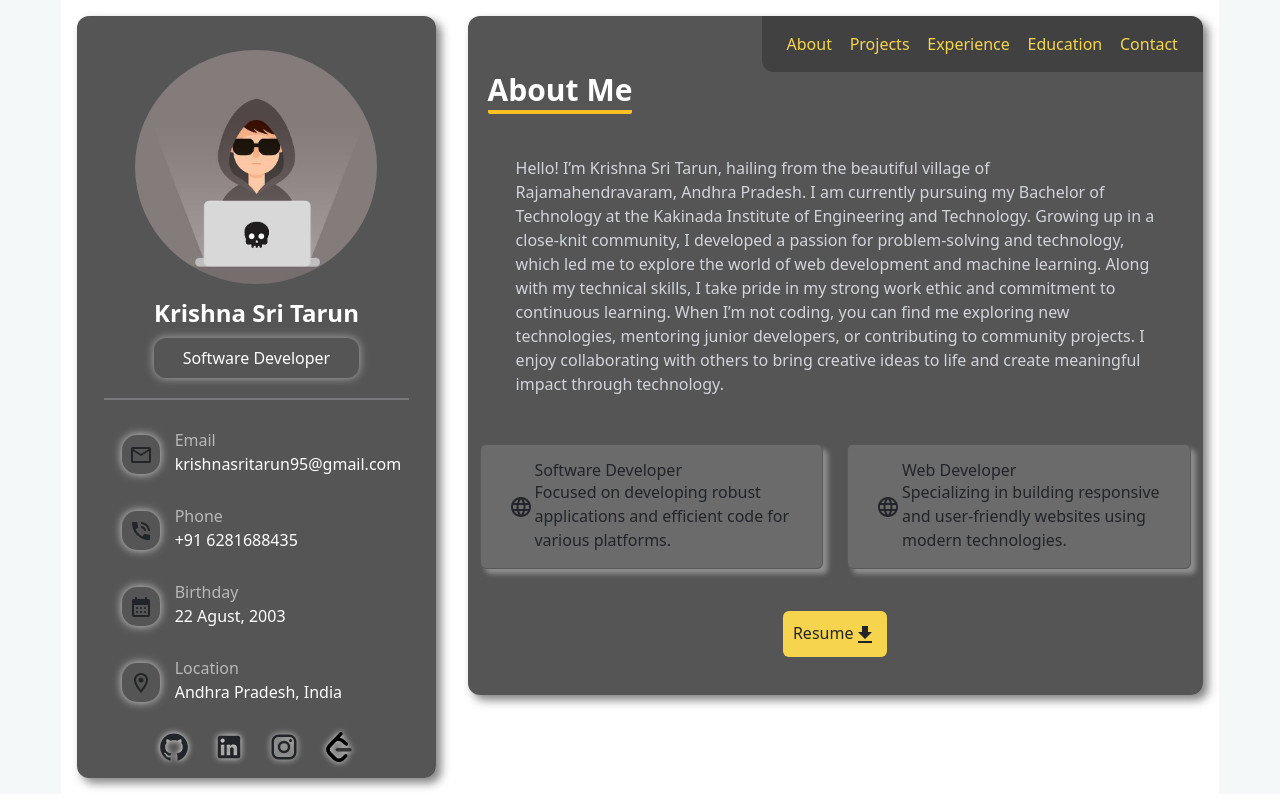
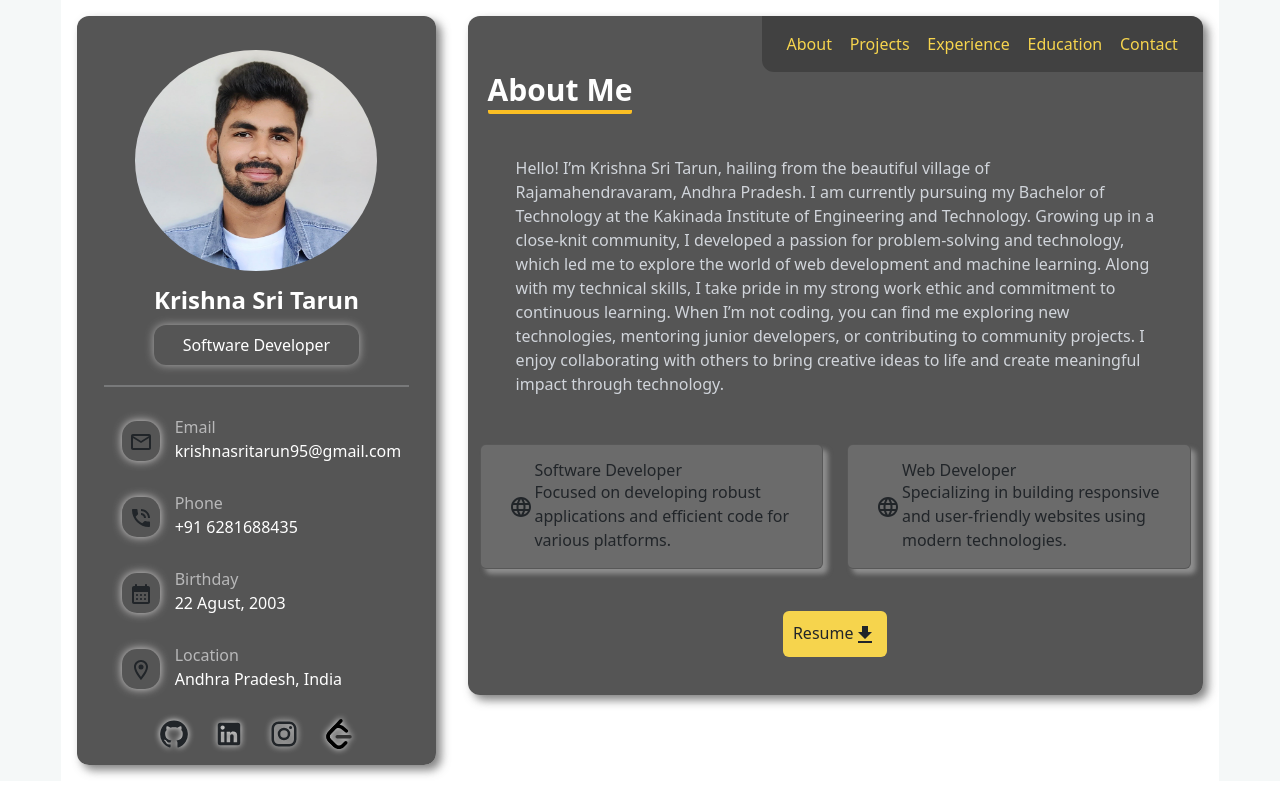
Before and after one commit to SatyaDurgaPaladugula/Portfolio, a React (Vite) app: page / in a window 1280 px wide. Built offline with nearby package versions, Linux system fonts and the light colour scheme.

Commit message:
Pofile Added

```diff
--- a/src/Contact.css
+++ b/src/Contact.css
@@ -122,8 +122,9 @@
 .icon_bottom2 {
       margin: 0 15px;
       text-decoration: none;
+      filter: drop-shadow(0 0 3px rgb(166, 165, 165));
 }
 
-.icon_bottom:hover {
-      color: #f8f9fb;
+.icon_bottom2:hover {
+      color: #0c0c0c;
 }
--- a/src/SideBar.jsx
+++ b/src/SideBar.jsx
@@ -33,7 +33,7 @@ function SideBar() {
             <>
                   <div className="sidebar">
                         <div className="intro">
-                              <img src="Discord_TA_pfp.jpg" alt="Profile" className="image" />
+                              <img src="profile.jpg" alt="Profile" className="image" />
                               <div className="role">
                                     <h1 className="name">Krishna Sri Tarun</h1>
                                     <div className="roles">
```
Also changed, not shown: public/profile.jpg (added).
